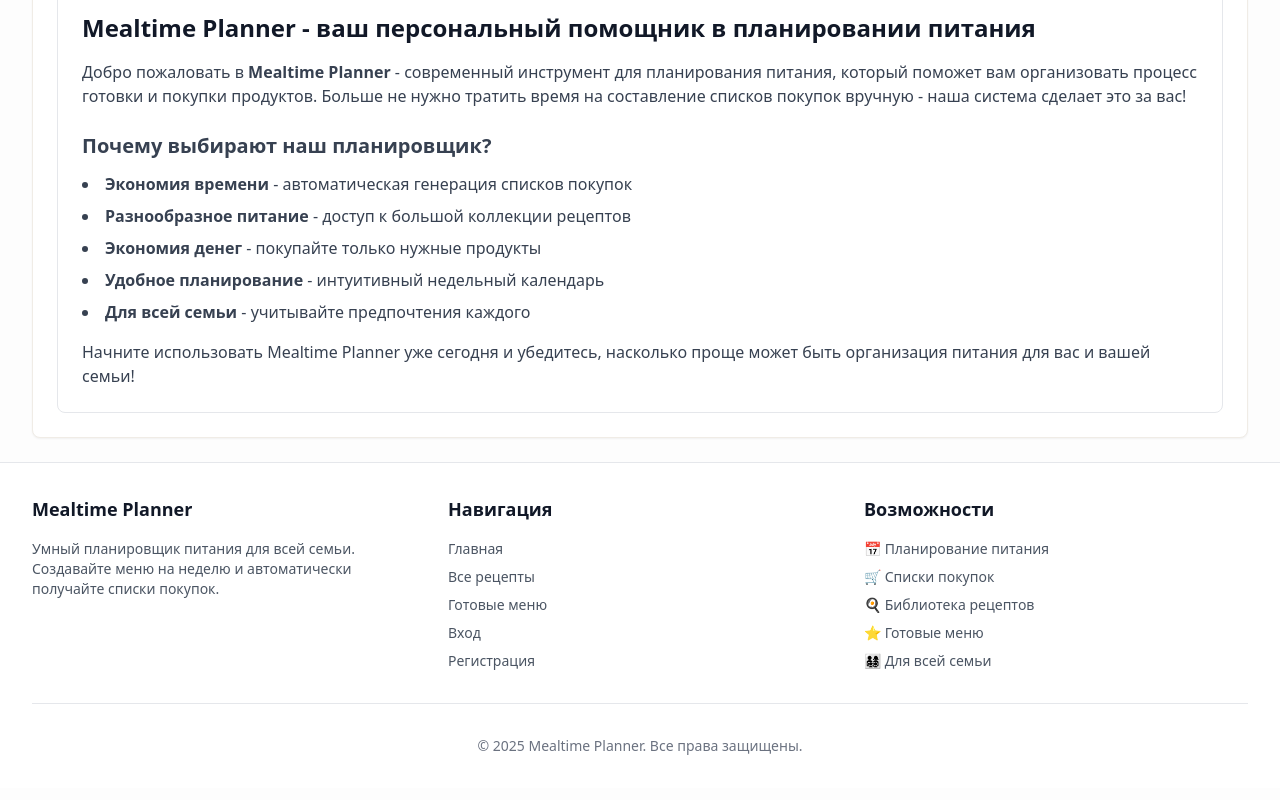
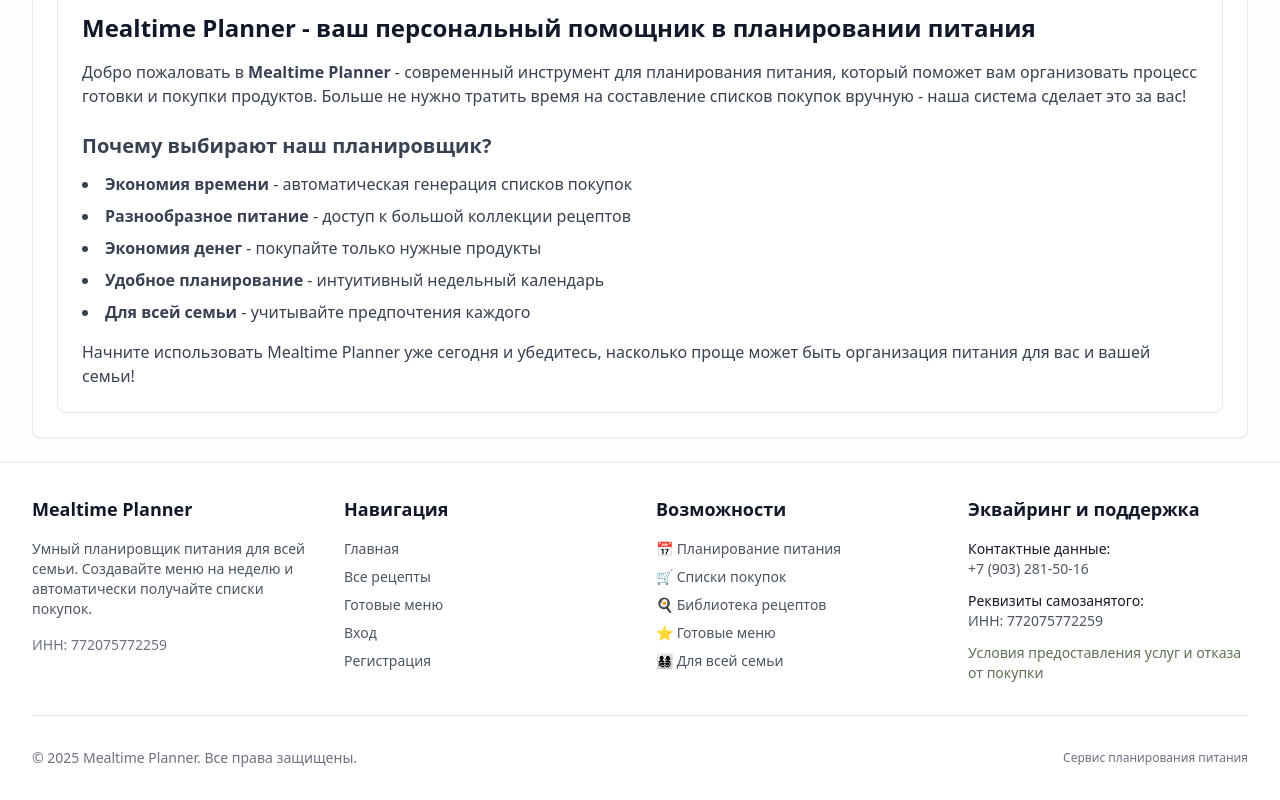
Before and after one commit to Ganibalishe/mealtime, a React (Vite) app in the folder mealtime-frontend/: page / in a window 1280 px wide. Shown: the part 1491-2291 px from the top of the page. Built offline with nearby package versions, Linux system fonts and the light colour scheme; no server answers.

Commit message:
inn infa

```diff
--- a/mealtime-frontend/src/components/Layout.tsx
+++ b/mealtime-frontend/src/components/Layout.tsx
@@ -1,4 +1,4 @@
-// components/Layout.tsx - ОБНОВЛЕННАЯ ВЕРСИЯ С ГОТОВЫМИ МЕНЮ
+// components/Layout.tsx - ОБНОВЛЕННАЯ ВЕРСИЯ С ИНФОРМАЦИЕЙ ДЛЯ ЭКВАЙРИНГА
 import React, { useState } from 'react';
 import { Link, useLocation, useNavigate } from 'react-router-dom';
 import { Bars3Icon, XMarkIcon } from '@heroicons/react/24/outline';
@@ -14,12 +14,13 @@ const Layout: React.FC<LayoutProps> = ({ children, variant = 'default' }) => {
   const location = useLocation();
   const navigate = useNavigate();
   const [isMobileMenuOpen, setIsMobileMenuOpen] = useState(false);
+  const [showTerms, setShowTerms] = useState(false);
   const isAuthenticated = useAuth();
 
   const navigation = [
     { name: 'Календарь', href: '/', icon: '📅', mobileIcon: '📅' },
     { name: 'Рецепты', href: '/recipes', icon: '🍳', mobileIcon: '🍳' },
-    { name: 'Готовые меню', href: '/premium-menus', icon: '⭐', mobileIcon: '⭐' }, // ДОБАВЛЕНО
+    { name: 'Готовые меню', href: '/premium-menus', icon: '⭐', mobileIcon: '⭐' },
     ...(isAuthenticated ? [
       { name: 'Список покупок', href: '/shopping-list', icon: '🛒', mobileIcon: '🛒' }
     ] : [])
@@ -44,19 +45,24 @@ const Layout: React.FC<LayoutProps> = ({ children, variant = 'default' }) => {
     </footer>
   );
 
-  // Основной футер - ОБНОВЛЕН С ССЫЛКОЙ НА ГОТОВЫЕ МЕНЮ
+  // Основной футер - ОБНОВЛЕН С ИНФОРМАЦИЕЙ ДЛЯ ЭКВАЙРИНГА
   const MainFooter = () => (
     <footer className="bg-white border-t border-gray-200 mt-auto">
       <div className="max-w-7xl mx-auto py-8 px-4 sm:px-6 lg:px-8">
-        <div className="grid grid-cols-1 md:grid-cols-3 gap-8">
+        <div className="grid grid-cols-1 md:grid-cols-4 gap-8">
+          {/* О компании */}
           <div>
             <h3 className="text-lg font-semibold text-gray-900 mb-4">Mealtime Planner</h3>
-            <p className="text-gray-600 text-sm">
+            <p className="text-gray-600 text-sm mb-4">
               Умный планировщик питания для всей семьи. Создавайте меню на неделю
               и автоматически получайте списки покупок.
             </p>
+            <div className="text-sm text-gray-500">
+              <p>ИНН: 772075772259</p>
+            </div>
           </div>
 
+          {/* Навигация */}
           <div>
             <h3 className="text-lg font-semibold text-gray-900 mb-4">Навигация</h3>
             <ul className="space-y-2 text-sm">
@@ -92,22 +98,81 @@ const Layout: React.FC<LayoutProps> = ({ children, variant = 'default' }) => {
             </ul>
           </div>
 
+          {/* Возможности */}
           <div>
             <h3 className="text-lg font-semibold text-gray-900 mb-4">Возможности</h3>
             <ul className="space-y-2 text-sm text-gray-600">
               <li>📅 Планирование питания</li>
               <li>🛒 Списки покупок</li>
               <li>🍳 Библиотека рецептов</li>
-              <li>⭐ Готовые меню</li> {/* ОБНОВЛЕНО */}
+              <li>⭐ Готовые меню</li>
               <li>👨‍👩‍👧‍👦 Для всей семьи</li>
             </ul>
           </div>
+
+          {/* Эквайринг и контакты */}
+          <div>
+            <h3 className="text-lg font-semibold text-gray-900 mb-4">Эквайринг и поддержка</h3>
+            <div className="space-y-3 text-sm">
+              <div>
+                <p className="font-medium text-gray-900">Контактные данные:</p>
+                <p className="text-gray-600">+7 (903) 281-50-16</p>
+              </div>
+
+              <div>
+                <p className="font-medium text-gray-900">Реквизиты самозанятого:</p>
+                <p className="text-gray-600">ИНН: 772075772259</p>
+              </div>
+
+              <div>
+                <button
+                  onClick={() => setShowTerms(!showTerms)}
+                  className="text-primary-600 hover:text-primary-700 font-medium text-left"
+                >
+                  Условия предоставления услуг и отказа от покупки
+                </button>
+
+                {showTerms && (
+                  <div className="mt-3 p-4 bg-gray-50 rounded-lg border border-gray-200">
+                    <div className="text-xs text-gray-600 space-y-2 max-h-40 overflow-y-auto">
+                      <h4 className="font-semibold text-sm mb-2">Условия предоставления услуг</h4>
+
+                      <p><strong>1. Общие положения</strong></p>
+                      <p>1.1. Настоящие условия регулируют порядок предоставления услуг по доступу к готовым меню питания через сервис Mealtime Planner.</p>
+
+                      <p><strong>2. Порядок оплаты и доступа</strong></p>
+                      <p>2.1. Оплата услуг производится через систему эквайринга.</p>
+                      <p>2.2. После успешной оплаты доступ к премиум меню предоставляется мгновенно.</p>
+                      <p>2.3. Все платежи обрабатываются защищенными платежными системами.</p>
+
+                      <p><strong>3. Отказ от покупки</strong></p>
+                      <p>3.1. В соответствии с законодательством РФ, отказ от цифрового товара возможен до момента его получения.</p>
+                      <p>3.2. После активации премиум меню и получения доступа к материалам возврат средств не производится.</p>
+                      <p>3.3. В случае технических ошибок при оплате, обратитесь в службу поддержки.</p>
+
+                      <p><strong>4. Контактная информация</strong></p>
+                      <p>4.1. По всем вопросам обращайтесь: +7 (903) 281-50-16</p>
+                      <p>4.2. Email: support@mealtime-planner.ru</p>
+
+                      <p className="text-xs mt-3">Дата последнего обновления: {new Date().toLocaleDateString('ru-RU')}</p>
+                    </div>
+                  </div>
+                )}
+              </div>
+            </div>
+          </div>
         </div>
 
-        <div className="border-t border-gray-200 mt-8 pt-8 text-center">
-          <p className="text-gray-500 text-sm">
-            © {new Date().getFullYear()} Mealtime Planner. Все права защищены.
-          </p>
+        {/* Нижняя часть футера */}
+        <div className="border-t border-gray-200 mt-8 pt-8">
+          <div className="flex flex-col md:flex-row justify-between items-center">
+            <p className="text-gray-500 text-sm">
+              © {new Date().getFullYear()} Mealtime Planner. Все права защищены.
+            </p>
+            <div className="mt-2 md:mt-0 text-xs text-gray-500">
+              <p>Сервис планирования питания</p>
+            </div>
+          </div>
         </div>
       </div>
     </footer>
```
